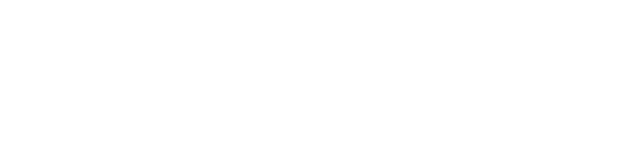
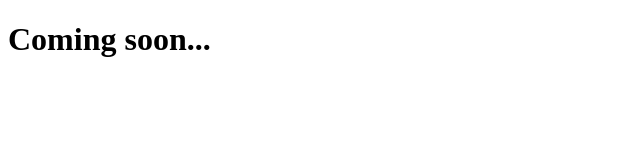
Before and after one commit to jaystewartcouk/step-away, a plain HTML site: page index.html in a window 1280 px wide. Shown: the whole page, without its empty margins (0-640 px from the left). Drawn offline with Linux system fonts and the light colour scheme.

Commit message:
Update index.html

```diff
--- a/index.html
+++ b/index.html
@@ -6,5 +6,7 @@
     <meta name="viewport" content="width=device-width, initial-scale=1.0" />
     <title>Step Away!</title>
   </head>
-  <body></body>
+  <body>
+    <h1>Coming soon...</h1>
+  </body>
 </html>
```
